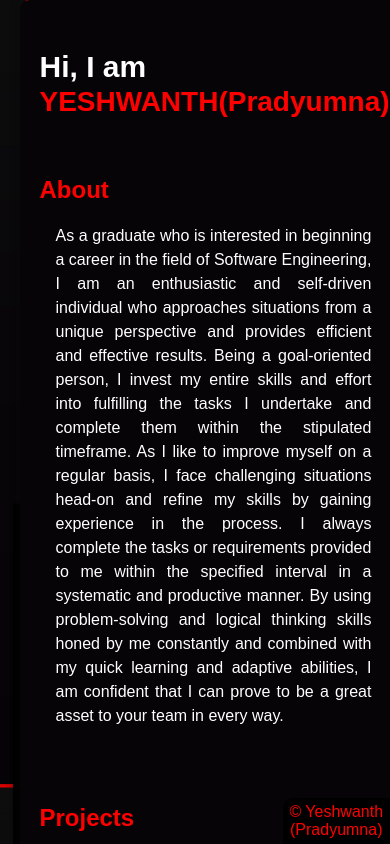
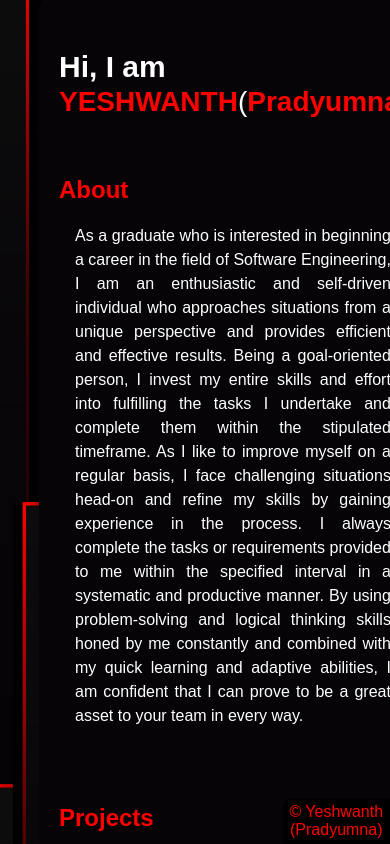
Before and after one commit to Pradyumna32238/Portfolio.github.io, a plain HTML site: page index.html in a window 390 px wide. Drawn offline with Linux system fonts and the light colour scheme.

Commit message:
4th commit
added logo and made some mobile optimizations

```diff
--- a/index.html
+++ b/index.html
@@ -3,6 +3,7 @@
 <head>
     <meta name="viewport" content="width=device-width, initial-scale=1">
 
+    <link rel="icon" href="images/logo.png" type="image/png">
     <style>
         /* Reset margin and padding for html and body elements */
         html, body {
@@ -122,7 +123,7 @@
 
             .container {
                 width: 90%; /* Adjusted container width for smaller screens */
-                left: 5%; /* Adjusted container position for smaller screens */
+                left: 10%; /* Adjusted container position for smaller screens */
             }
 
             h1 {
@@ -136,6 +137,10 @@
 
             p {
                 width: 90%; /* Adjusted text width for smaller screens */
+            }
+
+            body::before {
+            background-attachment: fixed;
             }
         }
     </style>
@@ -155,7 +160,7 @@
 </head>
 <body>
     <div class="container">
-        <h1>Hi, I am <span class="name">YESHWANTH(Pradyumna)</span></h1>
+        <h1>Hi, I am <span class="name">YESHWANTH<span style="color:white; font-weight: lighter;">(</span>Pradyumna<span style="color: white; font-weight: lighter;">)</span></span></h1>
         <br>
         <h2 style="color: #ff0000;">About</h2>
         <p>
```
Also changed, not shown: images/logo.png (added).
